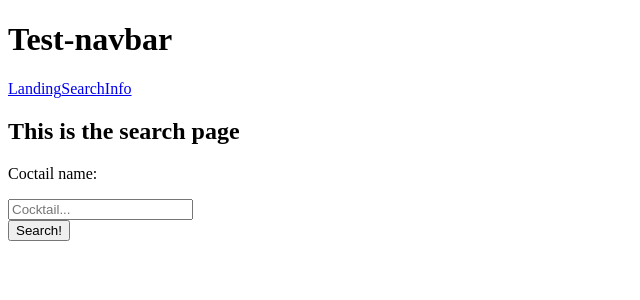
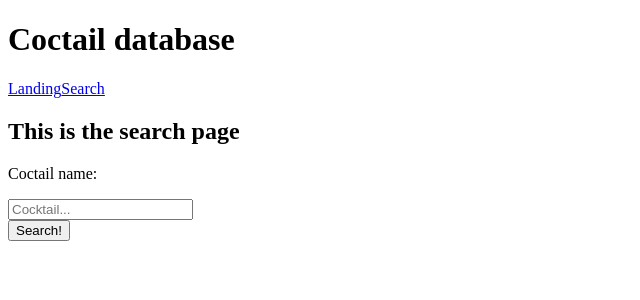
Before and after one commit to RikiRhen/JSX-Exercise4-CoctailAPI, a React (Vite) app: page /search in a window 1280 px wide. Shown: the top 300 px of the page, without its empty margins (0-640 px from the left). Built offline with nearby package versions, Linux system fonts and the light colour scheme.

Commit message:
Foundations done

```diff
--- a/src/components/Navbar.tsx
+++ b/src/components/Navbar.tsx
@@ -4,7 +4,7 @@ import { Link } from "react-router-dom";
 export function Navbar(): ReactElement {
     return (
         <header className="navbar">
-            <h1 className="headline">Test-navbar</h1>
+            <h1 className="headline">Coctail database</h1>
             <div className="links">
                 <Link to="/" className="link">
                     Landing
@@ -12,9 +12,6 @@ export function Navbar(): ReactElement {
                 <Link to="/search" className="link">
                     Search
                 </Link>
-                <Link to="/info" className="link">
-                    Info
-                </Link>
             </div>
         </header>
     )
--- a/src/pages/SearchPage.tsx
+++ b/src/pages/SearchPage.tsx
@@ -63,11 +63,7 @@ export function SearchPage(): ReactElement {
                     If I understand it correctly, it just creates sub-arrays that are at most MAX_ITEMS_PER_PAGE long and displays these
                     with the use of the pagination buttons and variables. Quite clever honestly.*/}
                     {Array.from({ length: totalPages }, (_, index) => (
-                        <button
-                            key={index}
-                            onClick={() => handlePageChange(index + 1)}
-                            className={index + 1 === currentPage ? 'active' : ''}
-                        >
+                        <button key={index} onClick={() => handlePageChange(index + 1)} className={index + 1 === currentPage ? 'active' : ''}>
                             {index + 1}
                         </button>
                     ))}
```
